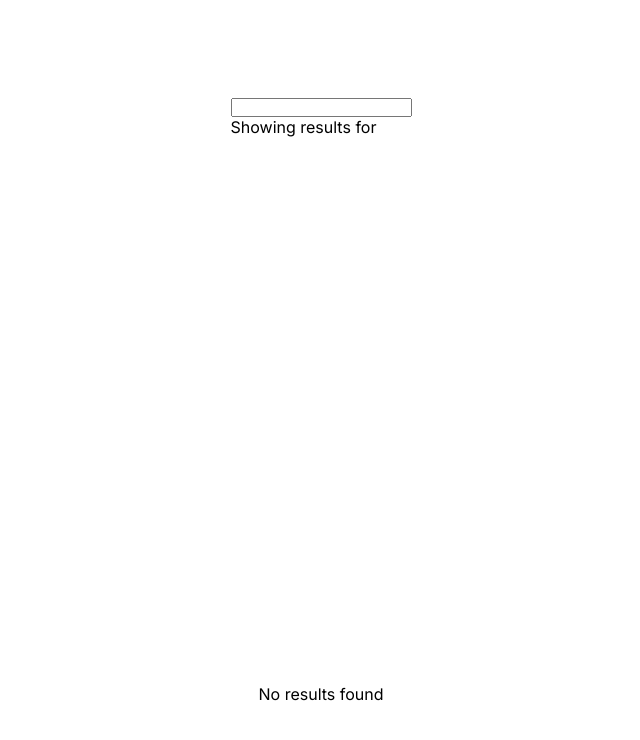
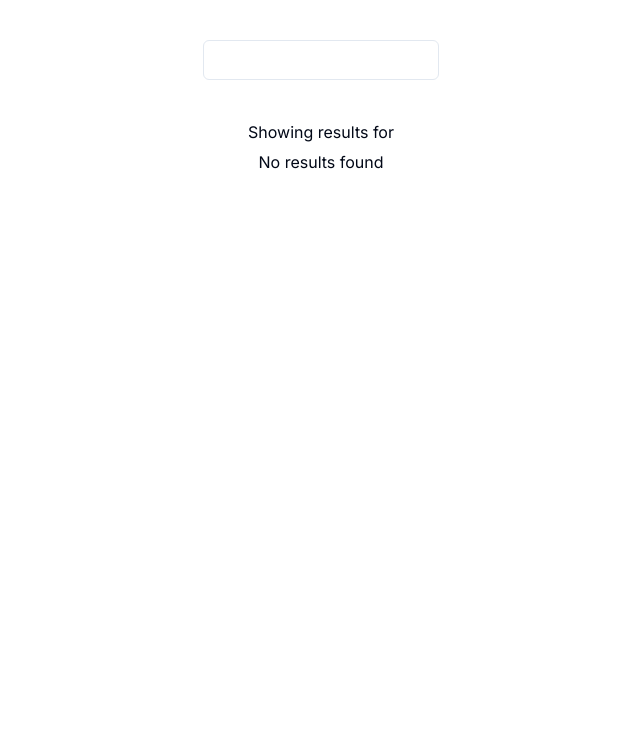
Before and after one commit to CrisBado/RandD, a Next.js app: page / in a window 1280 px wide. Shown: the top 740 px of the page, without its empty margins (319-959 px from the left). Built offline with nearby package versions, Linux system fonts and the light colour scheme.

Commit message:
merged main, added useDebounce hook, installed jest and created test for debounce hook

```diff
--- /dev/null
+++ b/babel.config.js
@@ -0,0 +1,6 @@
+module.exports = {
+  presets: [
+    ["@babel/preset-env", { targets: { node: "current" } }],
+    "@babel/preset-typescript",
+  ],
+};
--- /dev/null
+++ b/jest.config.js
@@ -0,0 +1,3 @@
+module.exports = {
+  testEnvironment: "jsdom",
+};
--- /dev/null
+++ b/postcss.config.js
@@ -0,0 +1,6 @@
+module.exports = {
+  plugins: {
+    tailwindcss: {},
+    autoprefixer: {},
+  },
+}
--- a/src/app/globals.css
+++ b/src/app/globals.css
@@ -1,15 +1,76 @@
-* {
-  box-sizing: border-box;
-  padding: 0;
-  margin: 0;
+@tailwind base;
+@tailwind components;
+@tailwind utilities;
+
+@layer base {
+  :root {
+    --background: 0 0% 100%;
+    --foreground: 222.2 84% 4.9%;
+
+    --card: 0 0% 100%;
+    --card-foreground: 222.2 84% 4.9%;
+
+    --popover: 0 0% 100%;
+    --popover-foreground: 222.2 84% 4.9%;
+
+    --primary: 222.2 47.4% 11.2%;
+    --primary-foreground: 210 40% 98%;
+
+    --secondary: 210 40% 96.1%;
+    --secondary-foreground: 222.2 47.4% 11.2%;
+
+    --muted: 210 40% 96.1%;
+    --muted-foreground: 215.4 16.3% 46.9%;
+
+    --accent: 210 40% 96.1%;
+    --accent-foreground: 222.2 47.4% 11.2%;
+
+    --destructive: 0 84.2% 60.2%;
+    --destructive-foreground: 210 40% 98%;
+
+    --border: 214.3 31.8% 91.4%;
+    --input: 214.3 31.8% 91.4%;
+    --ring: 222.2 84% 4.9%;
+
+    --radius: 0.5rem;
+  }
+
+  .dark {
+    --background: 222.2 84% 4.9%;
+    --foreground: 210 40% 98%;
+
+    --card: 222.2 84% 4.9%;
+    --card-foreground: 210 40% 98%;
+
+    --popover: 222.2 84% 4.9%;
+    --popover-foreground: 210 40% 98%;
+
+    --primary: 210 40% 98%;
+    --primary-foreground: 222.2 47.4% 11.2%;
+
+    --secondary: 217.2 32.6% 17.5%;
+    --secondary-foreground: 210 40% 98%;
+
+    --muted: 217.2 32.6% 17.5%;
+    --muted-foreground: 215 20.2% 65.1%;
+
+    --accent: 217.2 32.6% 17.5%;
+    --accent-foreground: 210 40% 98%;
+
+    --destructive: 0 62.8% 30.6%;
+    --destructive-foreground: 210 40% 98%;
+
+    --border: 217.2 32.6% 17.5%;
+    --input: 217.2 32.6% 17.5%;
+    --ring: 212.7 26.8% 83.9%;
+  }
 }
 
-html,
-body {
-  max-width: 100vw;
-  overflow-x: hidden;
+@layer base {
+  * {
+    @apply border-border;
+  }
+  body {
+    @apply bg-background text-foreground;
+  }
 }
-
-body {
-  font-family: serif;
-}
--- a/src/app/page.module.css
+++ /dev/null
@@ -1,8 +0,0 @@
-.main {
-  display: flex;
-  flex-direction: column;
-  justify-content: space-between;
-  align-items: center;
-  padding: 6rem;
-  min-height: 100vh;
-}
--- a/src/app/page.tsx
+++ b/src/app/page.tsx
@@ -1,8 +1,8 @@
 "use client";
 
-import styles from "./page.module.css";
 import { useEffect, useState } from "react";
 import useDebounce from "./hooks/useDebounce";
+import { Input } from "@/components/ui/input";
 
 interface Result {
   id: string;
@@ -30,19 +30,22 @@ export default function Home() {
   }, [debouncedSearchTerm]);
 
   return (
-    <main className={styles.main}>
-      <div>
-        <input
+    <main className="flex-col text-center">
+      <div className="grid w-full items-center gap-1.5 p-10">
+        <div className="max-w-2xl mx-auto">
+          <Input
+            className="w-full"
             type="text"
-          className={styles.input}
             onChange={(e) => {
               setSeachTerm(e.target.value);
             }}
             value={searchTerm}
           />
+        </div>
+      </div>
+
+      <div className="grid w-full items-center gap-1.5">
         <p>Showing results for {searchTerm}</p>
-      </div>
-      <div>
         {results && results.length > 0 ? (
           <ul>
             {results.map((result) => (
--- /dev/null
+++ b/src/components/ui/input.tsx
@@ -0,0 +1,25 @@
+import * as React from "react"
+
+import { cn } from "@/lib/utils"
+
+export interface InputProps
+  extends React.InputHTMLAttributes<HTMLInputElement> {}
+
+const Input = React.forwardRef<HTMLInputElement, InputProps>(
+  ({ className, type, ...props }, ref) => {
+    return (
+      <input
+        type={type}
+        className={cn(
+          "flex h-10 w-full rounded-md border border-input bg-background px-3 py-2 text-sm ring-offset-background file:border-0 file:bg-transparent file:text-sm file:font-medium placeholder:text-muted-foreground focus-visible:outline-none focus-visible:ring-2 focus-visible:ring-ring focus-visible:ring-offset-2 disabled:cursor-not-allowed disabled:opacity-50",
+          className
+        )}
+        ref={ref}
+        {...props}
+      />
+    )
+  }
+)
+Input.displayName = "Input"
+
+export { Input }
--- /dev/null
+++ b/src/lib/utils.ts
@@ -0,0 +1,6 @@
+import { type ClassValue, clsx } from "clsx"
+import { twMerge } from "tailwind-merge"
+
+export function cn(...inputs: ClassValue[]) {
+  return twMerge(clsx(inputs))
+}
--- /dev/null
+++ b/tailwind.config.js
@@ -0,0 +1,78 @@
+/** @type {import('tailwindcss').Config} */
+module.exports = {
+  darkMode: ["class"],
+  content: [
+    "./app/**/*.{js,ts,jsx,tsx,mdx}",
+    "./pages/**/*.{js,ts,jsx,tsx,mdx}",
+    "./components/**/*.{js,ts,jsx,tsx,mdx}",
+
+    // Or if using `src` directory:
+    "./src/**/*.{js,ts,jsx,tsx,mdx}",
+  ],
+  theme: {
+    container: {
+      center: true,
+      padding: "2rem",
+      screens: {
+        "2xl": "1400px",
+      },
+    },
+    extend: {
+      colors: {
+        border: "hsl(var(--border))",
+        input: "hsl(var(--input))",
+        ring: "hsl(var(--ring))",
+        background: "hsl(var(--background))",
+        foreground: "hsl(var(--foreground))",
+        primary: {
+          DEFAULT: "hsl(var(--primary))",
+          foreground: "hsl(var(--primary-foreground))",
+        },
+        secondary: {
+          DEFAULT: "hsl(var(--secondary))",
+          foreground: "hsl(var(--secondary-foreground))",
+        },
+        destructive: {
+          DEFAULT: "hsl(var(--destructive))",
+          foreground: "hsl(var(--destructive-foreground))",
+        },
+        muted: {
+          DEFAULT: "hsl(var(--muted))",
+          foreground: "hsl(var(--muted-foreground))",
+        },
+        accent: {
+          DEFAULT: "hsl(var(--accent))",
+          foreground: "hsl(var(--accent-foreground))",
+        },
+        popover: {
+          DEFAULT: "hsl(var(--popover))",
+          foreground: "hsl(var(--popover-foreground))",
+        },
+        card: {
+          DEFAULT: "hsl(var(--card))",
+          foreground: "hsl(var(--card-foreground))",
+        },
+      },
+      borderRadius: {
+        lg: "var(--radius)",
+        md: "calc(var(--radius) - 2px)",
+        sm: "calc(var(--radius) - 4px)",
+      },
+      keyframes: {
+        "accordion-down": {
+          from: { height: 0 },
+          to: { height: "var(--radix-accordion-content-height)" },
+        },
+        "accordion-up": {
+          from: { height: "var(--radix-accordion-content-height)" },
+          to: { height: 0 },
+        },
+      },
+      animation: {
+        "accordion-down": "accordion-down 0.2s ease-out",
+        "accordion-up": "accordion-up 0.2s ease-out",
+      },
+    },
+  },
+  plugins: [require("tailwindcss-animate")],
+};
```
Also changed, not shown: package.json (+22 -1 lines), src/app/layout.tsx (+8 -8 lines), components.json (added), 3 other files (tests, documents, lock files or other folders). Lines whose indentation alone changed are shown as unchanged.
